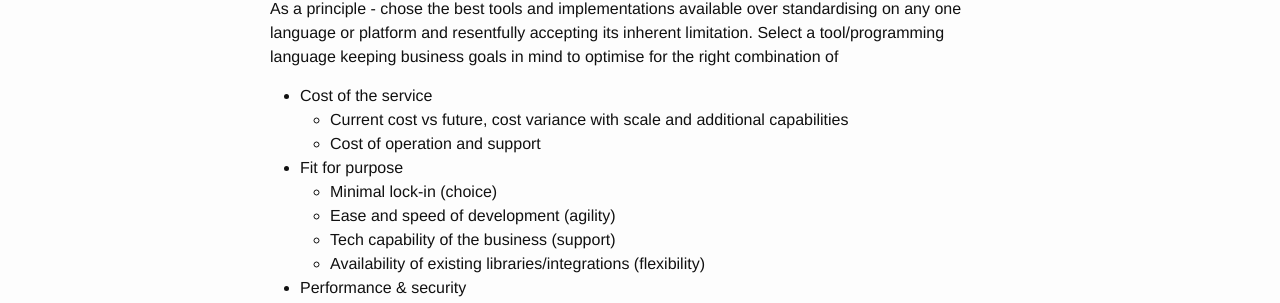
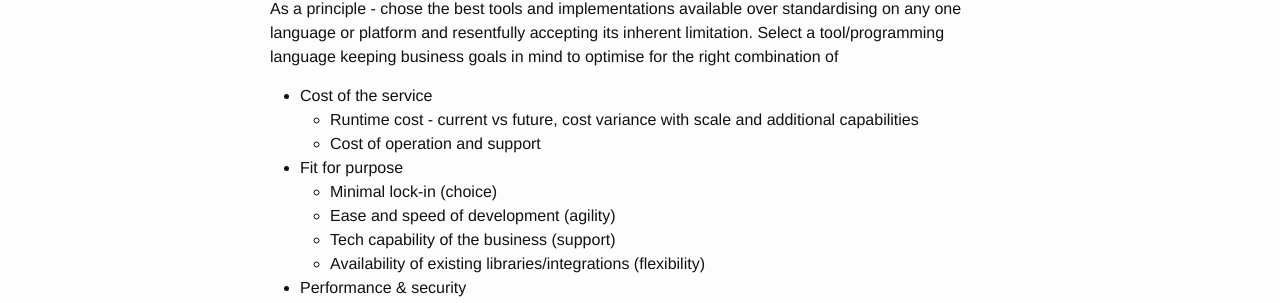
Before and after one commit to hemantksingh/hemantksingh.github.io, a Jekyll site: the page built from _posts/2020-03-01-six-rules-for-tech-leadership.markdown, in a window 1280 px wide and 900 px high, scrolled down 3263 px. Shown: the part 285-588 px from the top of the window. Built offline with Jekyll 4.4.1, drawn with Linux system fonts in a browser that asks for light colours; comment, search, counter and statistics services are not loaded.

Commit message:
Update 2020-03-01-six-rules-for-tech-leadership.markdown

```diff
--- a/_posts/2020-03-01-six-rules-for-tech-leadership.markdown
+++ b/_posts/2020-03-01-six-rules-for-tech-leadership.markdown
@@ -91,7 +91,7 @@ Before adopting any new technology, it is important to do an objective evaluatio
 As a principle - chose the best tools and implementations available over standardising on any one language or platform and resentfully accepting its inherent limitation. Select a tool/programming language keeping business goals in mind to optimise for the right combination of
 
 * Cost of the service
-    * Current cost vs future, cost variance with scale and additional capabilities
+    * Runtime cost - current vs future, cost variance with scale and additional capabilities
     * Cost of operation and support
 * Fit for purpose
     * Minimal lock-in (choice)
```
